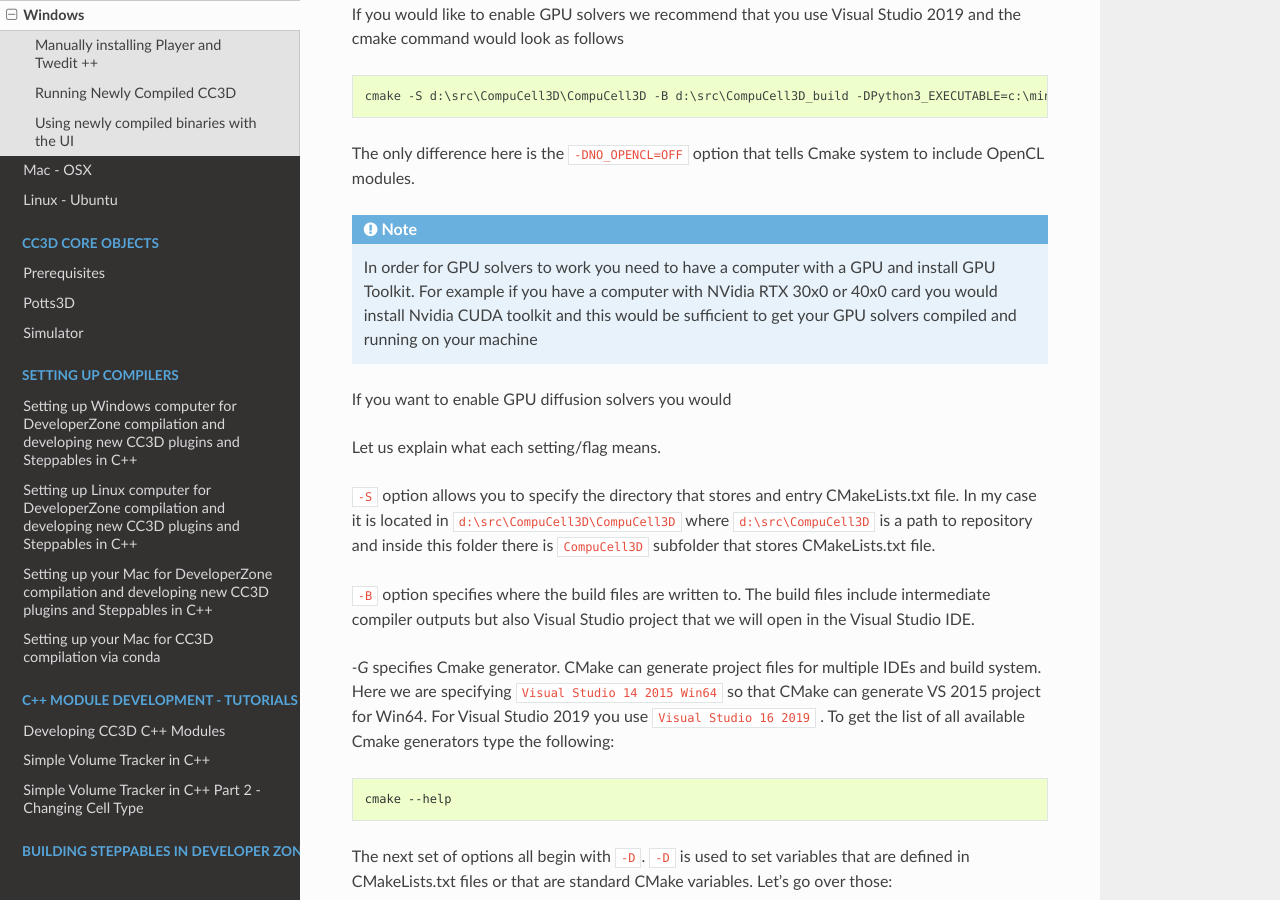
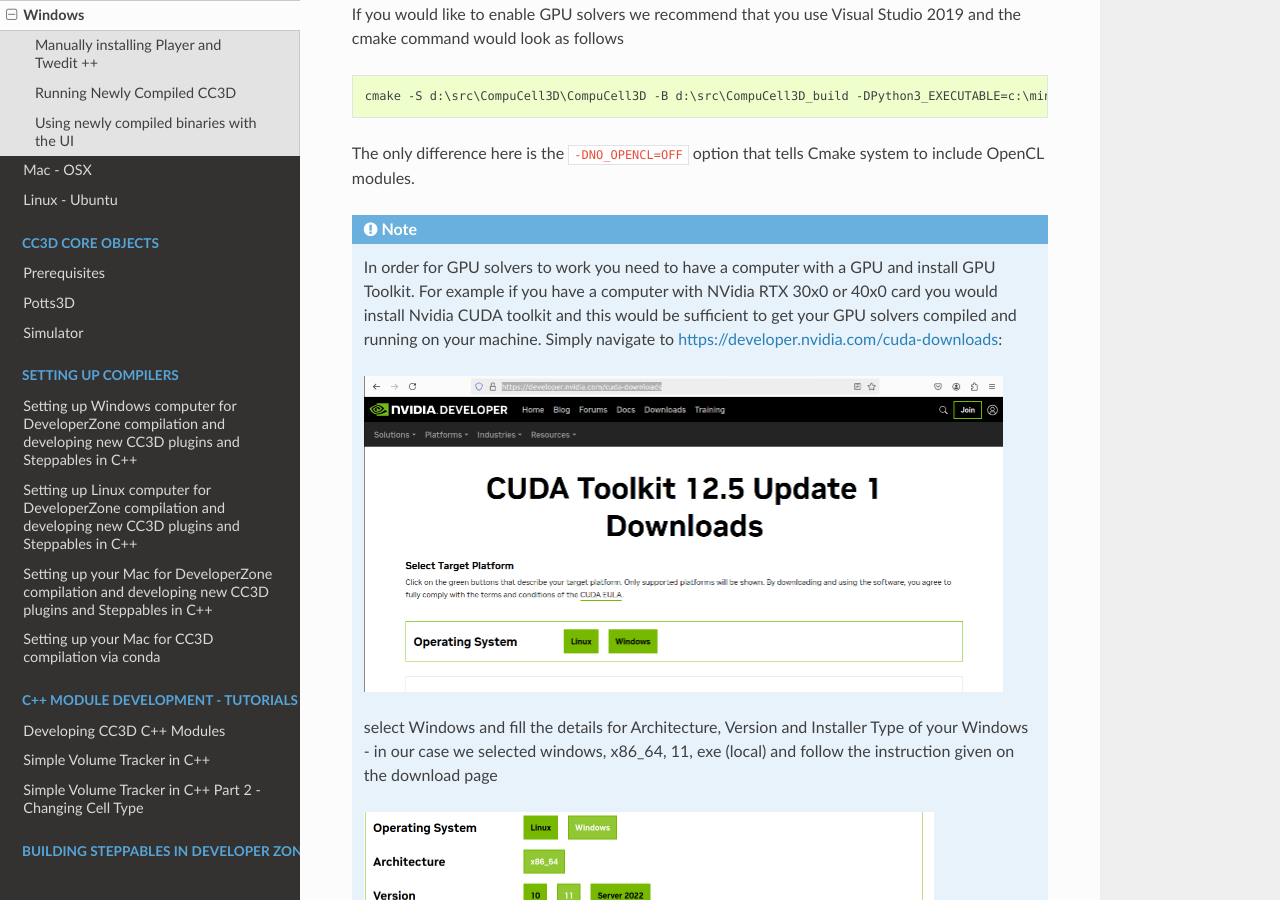
Before and after one commit to CompuCell3D/CompuCell3DDevelopersManual, a Sphinx documentation site: the page built from docs/building_core_cc3d_cpp_code_windows.rst, in a window 1280 px wide and 900 px high, scrolled down 4568 px. Built offline with Sphinx 7.4.7 and the Read the Docs theme 2.0.0, drawn with Linux system fonts in a browser that asks for light colours.

Commit message:
expanded compilation instructions for Windows - added more detailed GPU section

```diff
--- a/docs/building_core_cc3d_cpp_code_windows.rst
+++ b/docs/building_core_cc3d_cpp_code_windows.rst
@@ -159,10 +159,18 @@
 
 .. note::
 
-    In order for GPU solvers to work you need to have a computer with a GPU and install GPU Toolkit. For example if you have a computer with NVidia RTX 30x0 or 40x0 card you would install Nvidia CUDA toolkit and this would be sufficient to get your GPU solvers compiled and running on your machine
+    In order for GPU solvers to work you need to have a computer with a GPU and install GPU Toolkit.
+    For example if you have a computer with NVidia RTX 30x0 or 40x0 card you would install Nvidia CUDA toolkit
+    and this would be sufficient to get your GPU solvers compiled and running on your machine. Simply navigate to
+    https://developer.nvidia.com/cuda-downloads:
 
+    |gpu_001|
 
-If you want to enable GPU diffusion solvers you would
+    select Windows and fill the details for Architecture, Version and Installer Type of your Windows -
+    in our case we selected windows, x86_64, 11, exe (local) and follow the instruction given on the download page
+
+    |gpu_002|
+
 
 Let us explain what each setting/flag means.
 
@@ -497,3 +505,9 @@
 
 .. |cc3d_cpp_012a| image:: images/cc3d_cpp_012a.png
     :scale: 50%
+
+.. |gpu_001| image:: images/gpu_001.png
+    :scale: 50%
+
+.. |gpu_002| image:: images/gpu_002.png
+    :scale: 50%
```
Also changed, not shown: docs/images/gpu_001.png (added), docs/images/gpu_002.png (added).
